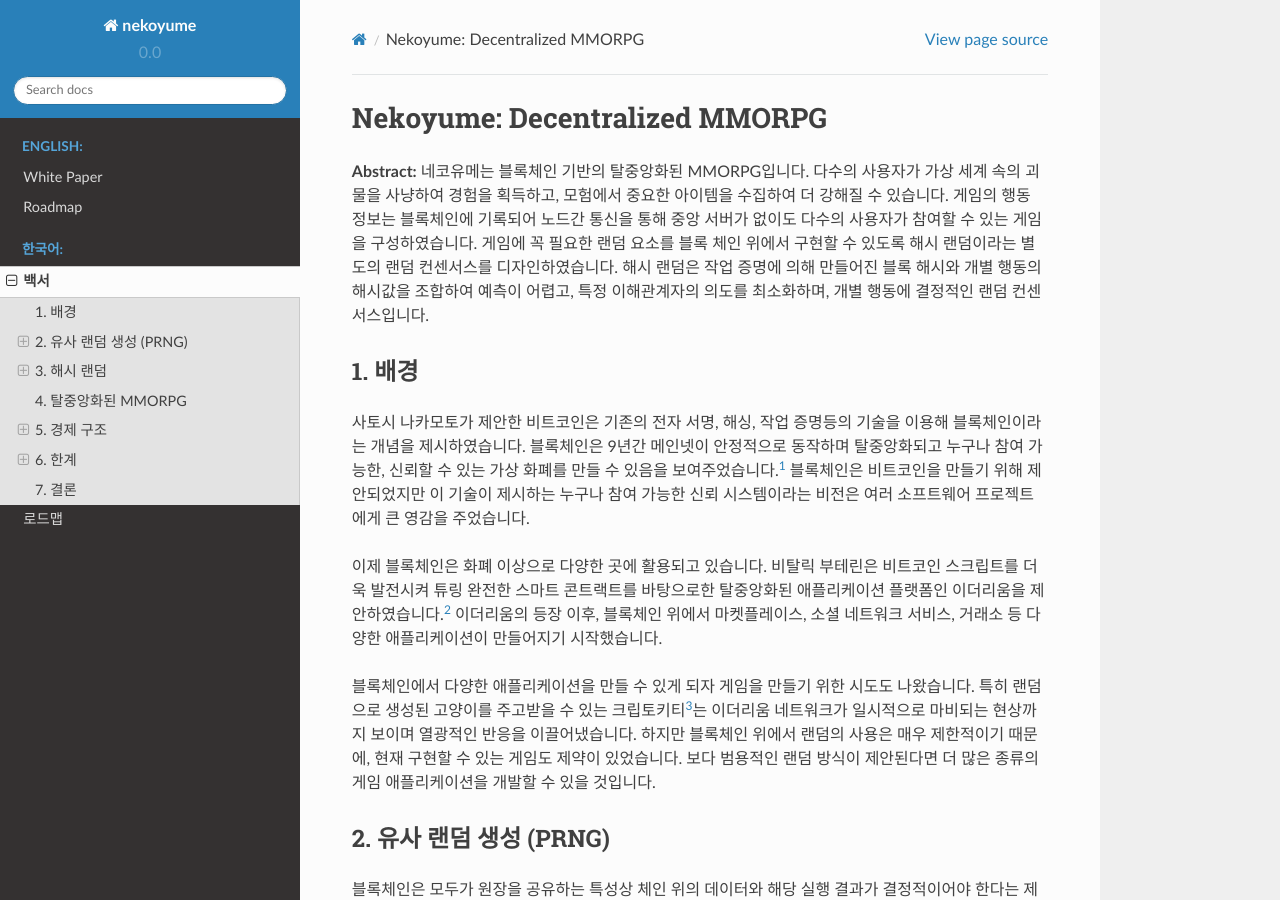
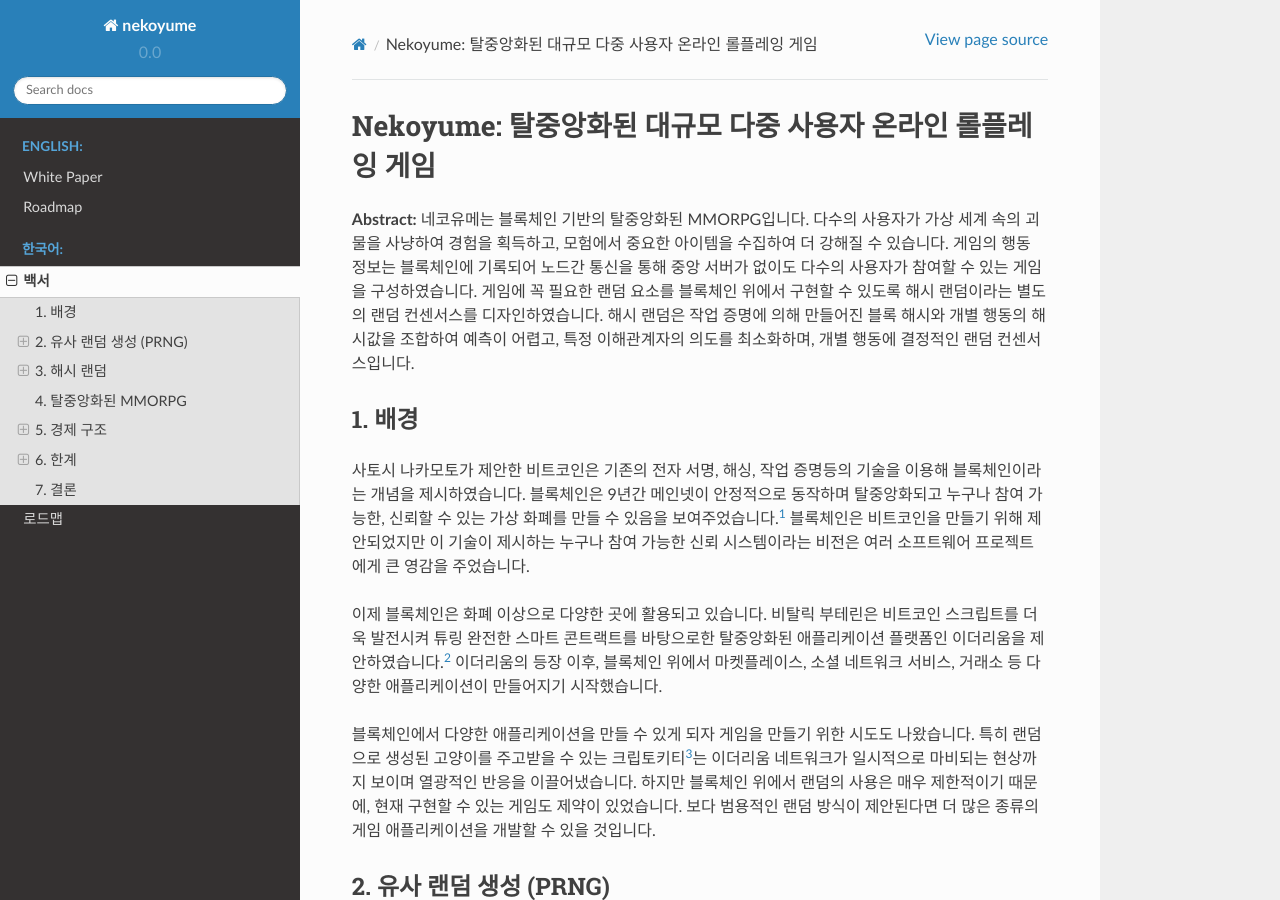
Before and after one commit to nekoyume/nekoyume, a Sphinx documentation site: the page built from docs/white_paper_ko.md, in a window 1280 px wide and 900 px high. Built offline with Sphinx 7.4.7 and the Read the Docs theme 2.0.0, drawn with Linux system fonts in a browser that asks for light colours.

Commit message:
Fix white_paper_ko.md

```diff
--- a/docs/white_paper_ko.md
+++ b/docs/white_paper_ko.md
@@ -1,6 +1,6 @@
-# Nekoyume: Decentralized MMORPG
+# Nekoyume: 탈중앙화된 대규모 다중 사용자 온라인 롤플레잉 게임
 
-**Abstract:** 네코유메는 블록체인 기반의 탈중앙화된 MMORPG입니다. 다수의 사용자가 가상 세계 속의 괴물을 사냥하여 경험을 획득하고, 모험에서 중요한 아이템을 수집하여 더 강해질 수 있습니다. 게임의 행동 정보는 블록체인에 기록되어 노드간 통신을 통해 중앙 서버가 없이도 다수의 사용자가 참여할 수 있는 게임을 구성하였습니다. 게임에 꼭 필요한 랜덤 요소를 블록 체인 위에서 구현할 수 있도록 해시 랜덤이라는 별도의 랜덤 컨센서스를 디자인하였습니다. 해시 랜덤은 작업 증명에 의해 만들어진 블록 해시와 개별 행동의 해시값을 조합하여 예측이 어렵고, 특정 이해관계자의 의도를 최소화하며, 개별 행동에 결정적인 랜덤 컨센서스입니다.
+**Abstract:** 네코유메는 블록체인 기반의 탈중앙화된 MMORPG입니다. 다수의 사용자가 가상 세계 속의 괴물을 사냥하여 경험을 획득하고, 모험에서 중요한 아이템을 수집하여 더 강해질 수 있습니다. 게임의 행동 정보는 블록체인에 기록되어 노드간 통신을 통해 중앙 서버가 없이도 다수의 사용자가 참여할 수 있는 게임을 구성하였습니다. 게임에 꼭 필요한 랜덤 요소를 블록체인 위에서 구현할 수 있도록 해시 랜덤이라는 별도의 랜덤 컨센서스를 디자인하였습니다. 해시 랜덤은 작업 증명에 의해 만들어진 블록 해시와 개별 행동의 해시값을 조합하여 예측이 어렵고, 특정 이해관계자의 의도를 최소화하며, 개별 행동에 결정적인 랜덤 컨센서스입니다.
 
 
 ## 1. 배경
```
